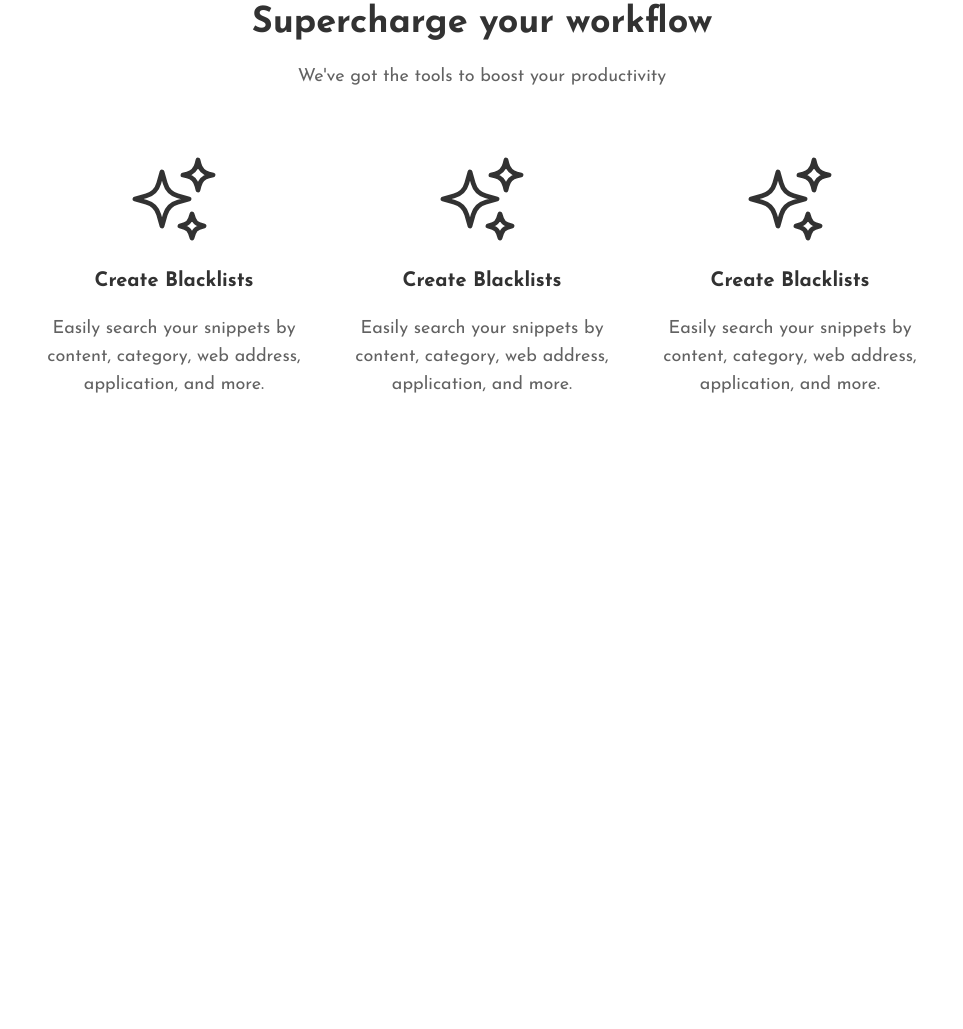
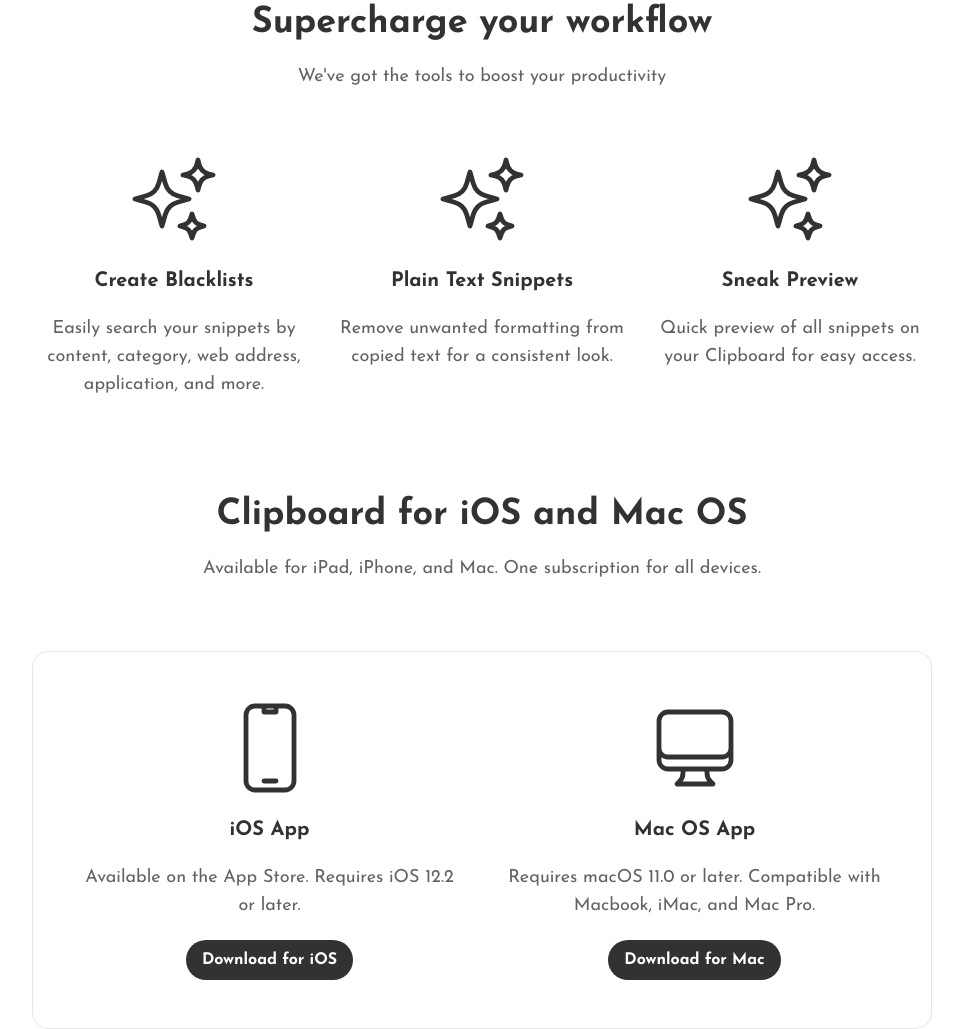
Before and after one commit to getimad/clipboard, a website: page src/index.html in a window 1280 px wide. Shown: the part 2399-3428 px from the top of the page, without its empty margins (158-1121 px from the left). Before the commit the page ends 2798 px from the top, so only its background shows below. Drawn offline with Linux system fonts and the light colour scheme.

Commit message:
Update section 3 and Add section 4 with its style

```diff
--- a/src/index.html
+++ b/src/index.html
@@ -142,10 +142,9 @@
                 d="M9.813 15.904 9 18.75l-.813-2.846a4.5 4.5 0 0 0-3.09-3.09L2.25 12l2.846-.813a4.5 4.5 0 0 0 3.09-3.09L9 5.25l.813 2.846a4.5 4.5 0 0 0 3.09 3.09L15.75 12l-2.846.813a4.5 4.5 0 0 0-3.09 3.09ZM18.259 8.715 18 9.75l-.259-1.035a3.375 3.375 0 0 0-2.455-2.456L14.25 6l1.036-.259a3.375 3.375 0 0 0 2.455-2.456L18 2.25l.259 1.035a3.375 3.375 0 0 0 2.456 2.456L21.75 6l-1.035.259a3.375 3.375 0 0 0-2.456 2.456ZM16.894 20.567 16.5 21.75l-.394-1.183a2.25 2.25 0 0 0-1.423-1.423L13.5 18.75l1.183-.394a2.25 2.25 0 0 0 1.423-1.423l.394-1.183.394 1.183a2.25 2.25 0 0 0 1.423 1.423l1.183.394-1.183.394a2.25 2.25 0 0 0-1.423 1.423Z"
               />
             </svg>
-            <h3 class="title-xl">Create Blacklists</h3>
+            <h3 class="title-xl">Plain Text Snippets</h3>
             <p class="text text-center">
-              Easily search your snippets by content, category, web address,
-              application, and more.
+              Remove unwanted formatting from copied text for a consistent look.
             </p>
           </div>
           <div class="flex flex-col gap-5 items-center">
@@ -163,11 +162,63 @@
                 d="M9.813 15.904 9 18.75l-.813-2.846a4.5 4.5 0 0 0-3.09-3.09L2.25 12l2.846-.813a4.5 4.5 0 0 0 3.09-3.09L9 5.25l.813 2.846a4.5 4.5 0 0 0 3.09 3.09L15.75 12l-2.846.813a4.5 4.5 0 0 0-3.09 3.09ZM18.259 8.715 18 9.75l-.259-1.035a3.375 3.375 0 0 0-2.455-2.456L14.25 6l1.036-.259a3.375 3.375 0 0 0 2.455-2.456L18 2.25l.259 1.035a3.375 3.375 0 0 0 2.456 2.456L21.75 6l-1.035.259a3.375 3.375 0 0 0-2.456 2.456ZM16.894 20.567 16.5 21.75l-.394-1.183a2.25 2.25 0 0 0-1.423-1.423L13.5 18.75l1.183-.394a2.25 2.25 0 0 0 1.423-1.423l.394-1.183.394 1.183a2.25 2.25 0 0 0 1.423 1.423l1.183.394-1.183.394a2.25 2.25 0 0 0-1.423 1.423Z"
               />
             </svg>
-            <h3 class="title-xl">Create Blacklists</h3>
+            <h3 class="title-xl">Sneak Preview</h3>
             <p class="text text-center">
-              Easily search your snippets by content, category, web address,
-              application, and more.
+              Quick preview of all snippets on your Clipboard for easy access.
             </p>
+          </div>
+        </div>
+      </section>
+
+      <!-- Section 4 -->
+      <section class="flex flex-col items-center gap-5 max-w-[900px] mx-auto">
+        <h1 class="title-4xl">Clipboard for iOS and Mac OS</h1>
+        <p class="text text-center">
+          Available for iPad, iPhone, and Mac. One subscription for all devices.
+        </p>
+        <div class="grid grid-cols-2 gap-12 mt-12 border p-12 rounded-2xl">
+          <div class="flex flex-col gap-5 items-center">
+            <svg
+              xmlns="http://www.w3.org/2000/svg"
+              fill="none"
+              viewBox="0 0 24 24"
+              stroke-width="1.2"
+              stroke="currentColor"
+              class="w-24 h-24 text-primary"
+            >
+              <path
+                stroke-linecap="round"
+                stroke-linejoin="round"
+                d="M10.5 1.5H8.25A2.25 2.25 0 0 0 6 3.75v16.5a2.25 2.25 0 0 0 2.25 2.25h7.5A2.25 2.25 0 0 0 18 20.25V3.75a2.25 2.25 0 0 0-2.25-2.25H13.5m-3 0V3h3V1.5m-3 0h3m-3 18.75h3"
+              />
+            </svg>
+            <h3 class="title-xl">iOS App</h3>
+            <p class="text text-center">
+              Available on the App Store. Requires iOS 12.2 or later.
+            </p>
+            <button class="btn hover:bg-blue-500">Download for iOS</button>
+          </div>
+          <div class="flex flex-col gap-5 items-center">
+            <svg
+              xmlns="http://www.w3.org/2000/svg"
+              fill="none"
+              viewBox="0 0 24 24"
+              stroke-width="1.2"
+              stroke="currentColor"
+              class="w-24 h-24 text-primary"
+            >
+              <path
+                stroke-linecap="round"
+                stroke-linejoin="round"
+                d="M9 17.25v1.007a3 3 0 0 1-.879 2.122L7.5 21h9l-.621-.621A3 3 0 0 1 15 18.257V17.25m6-12V15a2.25 2.25 0 0 1-2.25 2.25H5.25A2.25 2.25 0 0 1 3 15V5.25m18 0A2.25 2.25 0 0 0 18.75 3H5.25A2.25 2.25 0 0 0 3 5.25m18 0V12a2.25 2.25 0 0 1-2.25 2.25H5.25A2.25 2.25 0 0 1 3 12V5.25"
+              />
+            </svg>
+            <h3 class="title-xl">Mac OS App</h3>
+            <p class="text text-center">
+              Requires macOS 11.0 or later. Compatible with Macbook, iMac, and
+              Mac Pro.
+            </p>
+            <button class="btn hover:bg-purple-500">Download for Mac</button>
           </div>
         </div>
       </section>
```
Also changed, not shown: src/output.css.
